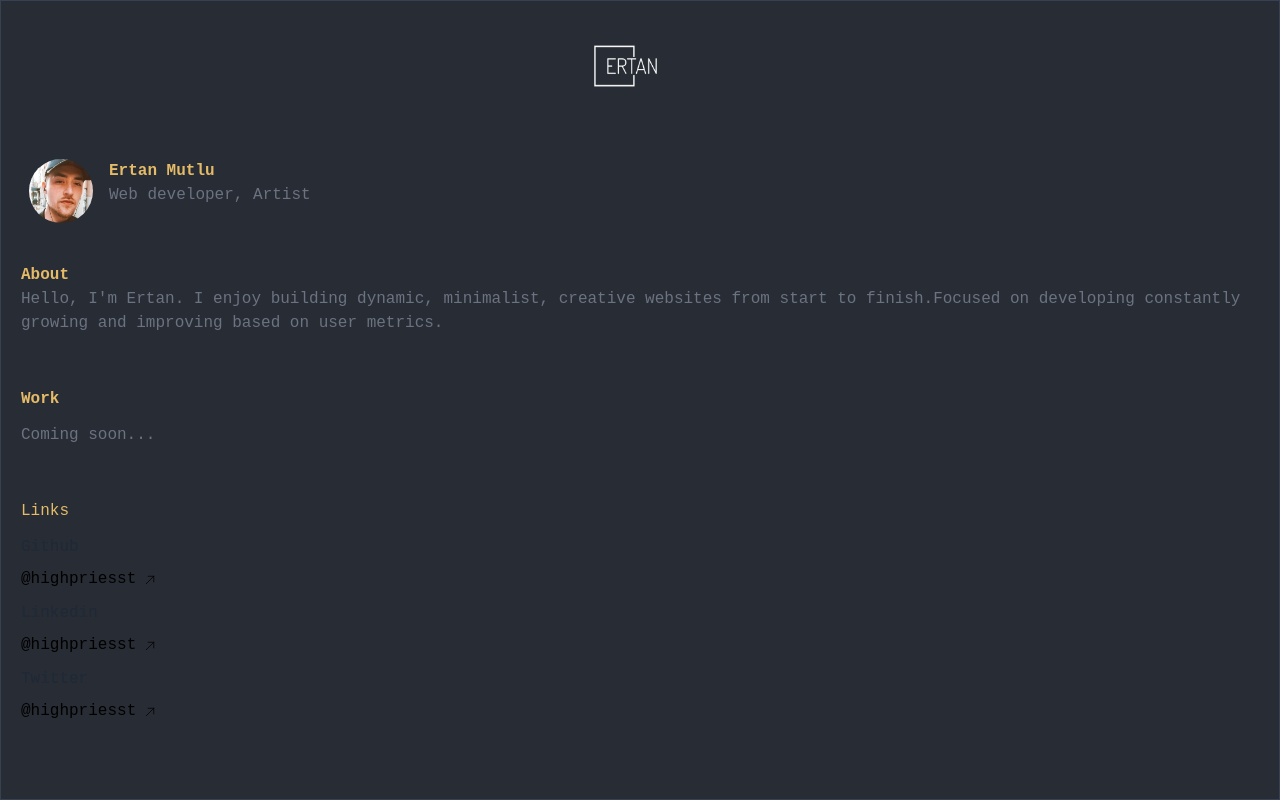
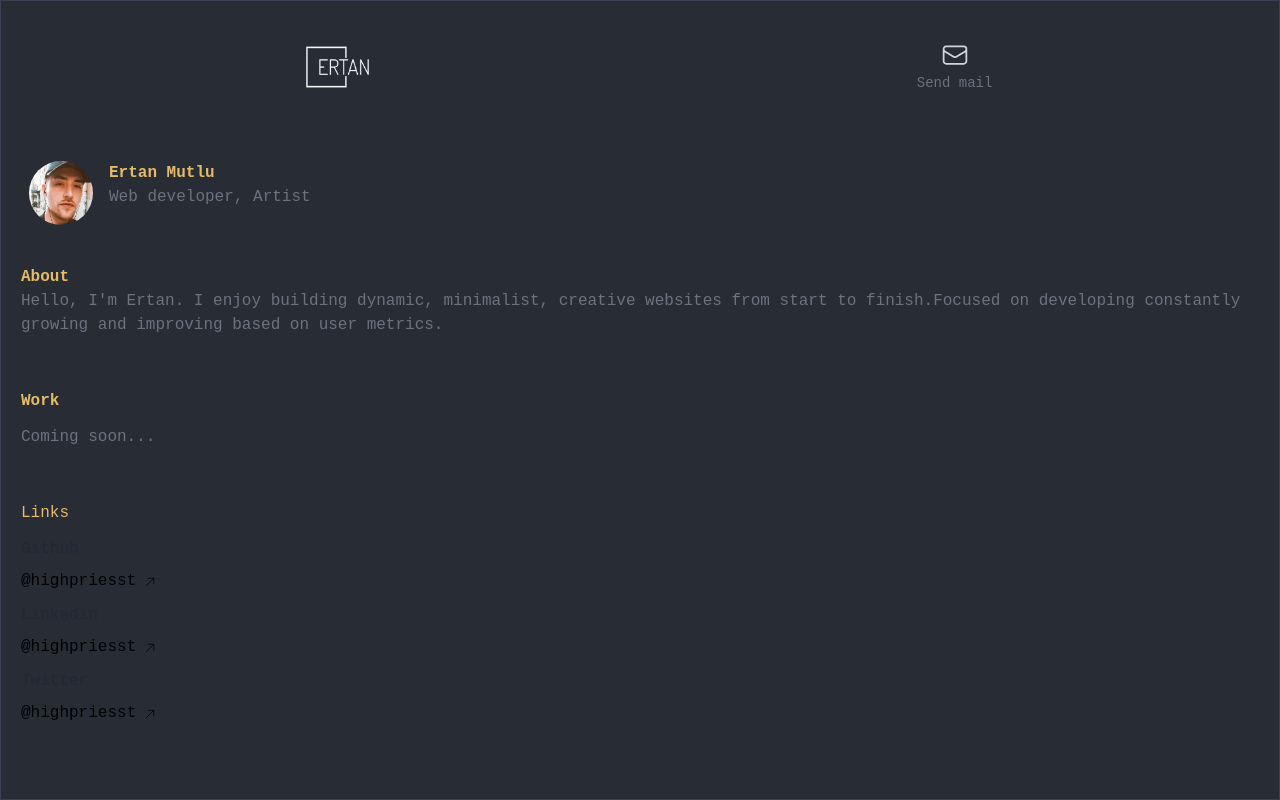
Before and after one commit to highpriesst/portfolio, a Next.js app: page / in a window 1280 px wide. Built offline with nearby package versions, Linux system fonts and the light colour scheme.

Commit message:
Deleted the unused file and add Gmail icon for msg, styled it

```diff
--- a/components/GreetingText.tsx
+++ /dev/null
@@ -1,26 +0,0 @@
-import React from "react";
-
-function GreetingText() {
-  return (
-    <div className="greeting-text-bg">
-      <h1>
-        System
-        <span className="text-white">
-          .<span className="text-[#e06c75]">out</span>.
-        </span>
-        <span className="text-[#61afef]">println</span>&#40;&quot;
-      </h1>
-      <div className="string flex flex-col text-center animate-move">
-        <h1 className="greeting en">Hello World!</h1>
-        <h1 className="greeting es">¡Hola Mundo!</h1>
-        <h1 className="greeting de">Hallo Welt!</h1>
-        <h1 className="greeting it">Ciao Mondo!</h1>
-      </div>
-      <h1 className="closure before:bg-gray-600 after:bg-gray-600">
-        &quot;&#41;;
-      </h1>
-    </div>
-  );
-}
-
-export default GreetingText;
--- a/components/Navbar.tsx
+++ b/components/Navbar.tsx
@@ -5,18 +5,25 @@ import logo_dark from "../public/assests/logos/logo_dark.png";
 
 import { useTheme } from "next-themes";
 import { useState, useEffect } from "react";
+import { EnvelopeIcon } from "@heroicons/react/24/outline";
 
 function Navbar() {
   const { theme, setTheme } = useTheme();
   const [mounted, setMounted] = useState(false);
   useEffect(() => setMounted(true), []);
+
+  //When this clicked, this shall take you to the email part of the computer whatever.
   return (
-    <div className="flex justify-around w-full p-5 m-5 items-center">
+    <div className="flex w-full p-5 m-5 justify-around items-center">
       {theme === "light" ? (
-        <Image src={logo_dark} className="w-20 h-15 mr-4" alt="logo" />
+        <Image src={logo_dark} className="w-20 h-15 ml-4" alt="logo" />
       ) : (
-        <Image src={logo_white} className="w-20 h-15 mr-4" alt="logo" />
+        <Image src={logo_white} className="w-20 h-15 ml-4" alt="logo" />
       )}
+      <div className="flex flex-col items-center">
+        <EnvelopeIcon className="w-8 h-8 bg-transparent text-gray-300 pb-1" />
+        <span className="text-gray-500 text-sm">Send mail</span>
+      </div>
     </div>
   );
 }
```
